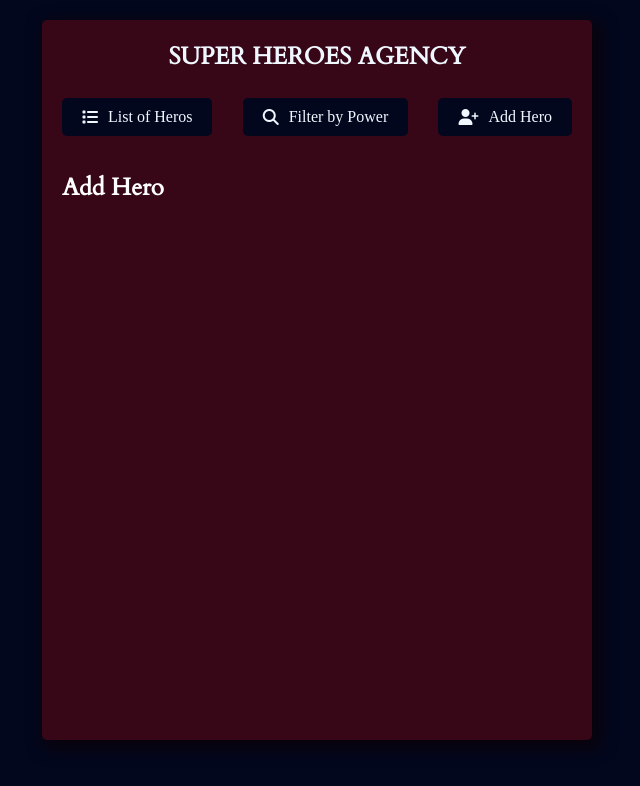
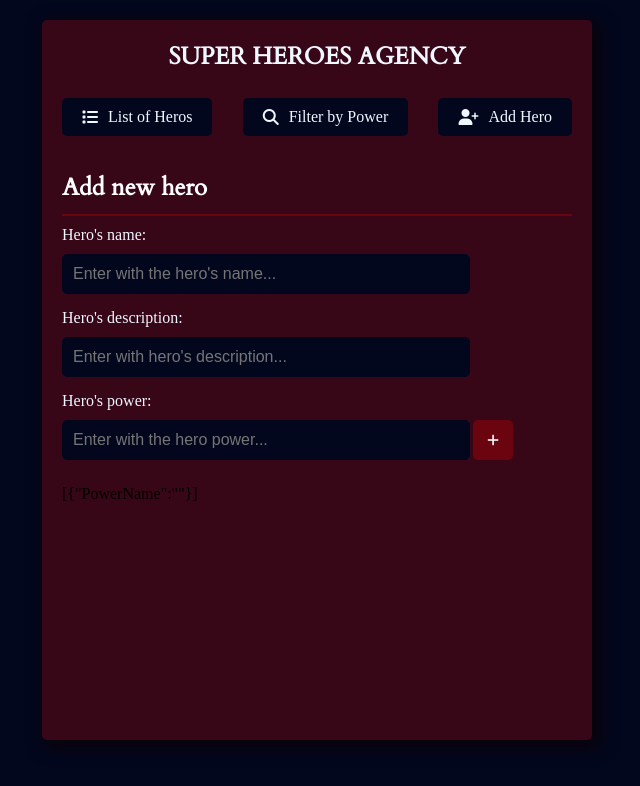
Before and after one commit to dataskeptic/HDN-challenge, a React (Create React App) app in the folder frontend/: page /AddHero in a window 1280 px wide. Shown: the top 786 px of the page, without its empty margins (323-963 px from the left). Built offline with nearby package versions, Linux system fonts and the light colour scheme; a web font is replaced by a local one.

Commit message:
addHero screen

```diff
--- a/frontend/src/App.css
+++ b/frontend/src/App.css
@@ -40,7 +40,7 @@ img {
 }
 
 .navbar a:hover {
-  background-color: #6A040F;
+  background-color: #9D0208;
 }
 
 .navbar .links {
@@ -63,3 +63,41 @@ img {
 .navbar i {
   margin-right: 10px;
 }
+
+.form-control {
+  display: flex;
+  flex-direction: column;
+}
+
+.form-control-row {
+  display: flex;
+  flex-direction: row;
+}
+
+.btn-add, .btn-delete {
+  background-color: #6A040F;
+  color: aliceblue;
+  border: none;
+  border-radius: 5px;
+  width: 40px;
+  height: 40px;
+  margin-left: 3px;
+}
+
+label {
+  display: inline-block;
+  margin: 10px 0;
+  color: aliceblue;
+}
+
+input[type='text'] {
+  border: 1px solid #03071E;
+  border-radius: 5px;
+  display: block;
+  font-size: 16px;
+  padding: 10px;
+  width: 80%;
+  height: 40px;
+  background-color: #03071E;
+  margin-bottom: 5px;
+}
--- a/frontend/src/components/Header.js
+++ b/frontend/src/components/Header.js
@@ -1,4 +1,4 @@
-import {React, useState} from 'react'
+import React, { useState } from 'react'
 import { Link } from 'react-router-dom'
 
 const Header = () => {
@@ -8,17 +8,17 @@ const Header = () => {
     const [heroColor, setHeroColor] = useState('');
 
     const listClick = () => {
-        setListColors('#9D0208');
+        setListColors('#6A040F');
         setPowersColors('');
         setHeroColor('')
     }
     const powerClick = () => {
-        setPowersColors('#9D0208');
+        setPowersColors('#6A040F');
         setListColors('');
         setHeroColor('')
     }
     const heroClick = () => {
-        setHeroColor('#9D0208')
+        setHeroColor('#6A040F')
         setPowersColors('');
         setListColors('');
     }
--- a/frontend/src/screens/AddHero.js
+++ b/frontend/src/screens/AddHero.js
@@ -1,11 +1,80 @@
-import React from 'react'
+import React, {useState} from 'react'
 
 const AddHero = () => {
+
+    const [inputList, setInputList] = useState([{ PowerName: ""}]);
+
+    // handle input change
+    const handleInputChange = (e, index) => {
+    const { name, value } = e.target;
+    const list = [...inputList];
+    list[index][name] = value;
+    setInputList(list);
+  };
+
+  // handle click event of the Remove button
+  const handleRemoveClick = index => {
+    const list = [...inputList];
+    list.splice(index, 1);
+    setInputList(list);
+  };
+
+  // handle click event of the Add button
+  const handleAddClick = () => {
+    setInputList([...inputList, { PowerName: ""}]);
+  };
+
     return (
-        <div>
-            <h2 style={{color: "white"}}>Add Hero</h2>
-        </div>
-    )
+      <>
+        <h2
+          style={{
+            color: "white",
+            borderBottom: "2px solid #6A040F",
+            paddingBottom: "10px",
+          }}
+        >
+          Add new hero
+        </h2>
+        <form>
+          <div className="form-control">
+            <label htmlFor="text">Hero's name: </label>
+            <input type="text" placeholder="Enter with the hero's name..." />
+          </div>
+          <div className="form-control">
+            <label htmlFor="text">Hero's description: </label>
+            <input type="text" placeholder="Enter with hero's description..." />
+          </div>
+          <label htmlFor="text">Hero's power: </label>
+
+          {inputList.map((x, i) => {
+
+            return (
+              <div className="form-control-row">
+                <input
+                    type="text"
+                    name="PowerName"
+                    value={x.PowerName}
+                    placeholder="Enter with the hero power..."
+                    onChange={e => handleInputChange(e, i)}
+                    />
+                <div className="form-control-row">
+                  {inputList.length !== 1 && (
+                    <button
+                        className="btn-delete"
+                        onClick={() => handleRemoveClick(i)}><i className="fas fa-trash"></i>
+                    </button>
+
+                  )}
+                  {inputList.length - 1 === i && <button className="btn-add" onClick={handleAddClick}><i className="fas fa-plus"></i></button>}
+                </div>
+              </div>
+            );
+          })}
+          <div style={{ marginTop: 20 }}>{JSON.stringify(inputList)}</div>
+
+        </form>
+      </>
+    );
 }
 
 export default AddHero
```
